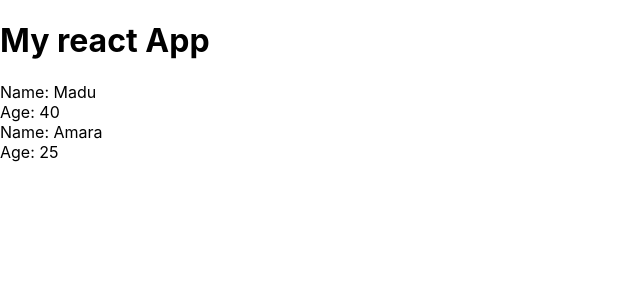
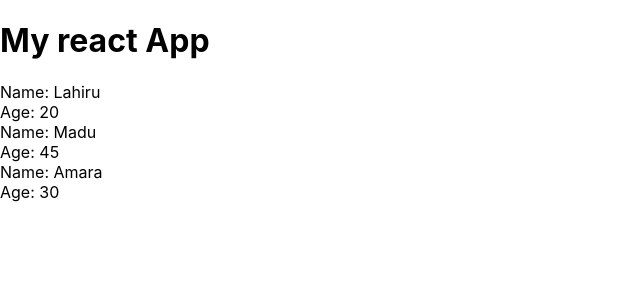
Before and after one commit to LuckyMadu/react-playlist, a React (Create React App) app in the folder myapp/: page / in a window 1280 px wide. Shown: the top 300 px of the page, without its empty margins (0-640 px from the left). Built offline with nearby package versions, Linux system fonts and the light colour scheme.

Commit message:
passing object and using map method

```diff
--- a/myapp/src/App.js
+++ b/myapp/src/App.js
@@ -2,12 +2,31 @@ import React, { Component } from "react";
 import Lahiru from "./Lahiru";
 
 class App extends Component {
+  state = {
+    lahiru: [
+      {
+        name: "Lahiru",
+        age: 20,
+        id:1
+      },
+      {
+        name: "Madu",
+        age: 45,
+        id:2
+      },
+      {
+        name: "Amara",
+        age: 30,
+        id:3
+      }
+    ]
+  };
   render() {
     return (
       <div className="App">
         <h1>My react App</h1>
-        <Lahiru name="Madu" age="40" />
-        <Lahiru name="Amara" age="25" />
+        {/* <Lahiru name="Madu" age="40" /> */}
+        <Lahiru lahiru={this.state.lahiru} />
       </div>
     );
   }
--- a/myapp/src/Lahiru.js
+++ b/myapp/src/Lahiru.js
@@ -3,15 +3,19 @@ import React, { Component } from "react";
 class Lahiru extends Component {
   render() {
     //console.log(this.props);
-    const { name, age } = this.props;
-    return (
-      <div className="lahiru">
-        {/* <div>Name: {this.props.name}</div>
+    //const { name, age } = this.props;
+    const { lahiru } = this.props;
+    const lahiruList = lahiru.map(lahiru => {
+      return (
+        <div className="lahiru" key={lahiru.id}>
+          {/* <div>Name: {this.props.name}</div>
         <div>Age: {this.props.age}</div> */}
-        <div>Name: {name}</div>
-        <div>Age: {age}</div>
-      </div>
-    );
+          <div>Name: {lahiru.name}</div>
+          <div>Age: {lahiru.age}</div>
+        </div>
+      );
+    });
+    return <div className="lahiru-list">{lahiruList}</div>;
   }
 }
 
```
